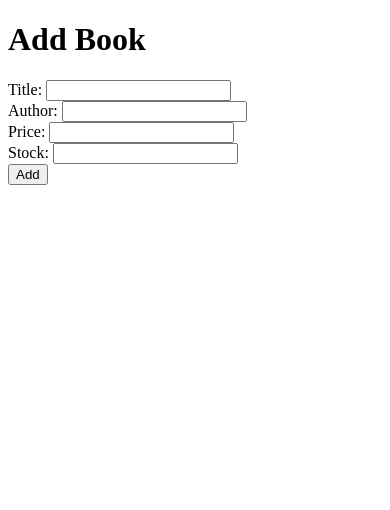
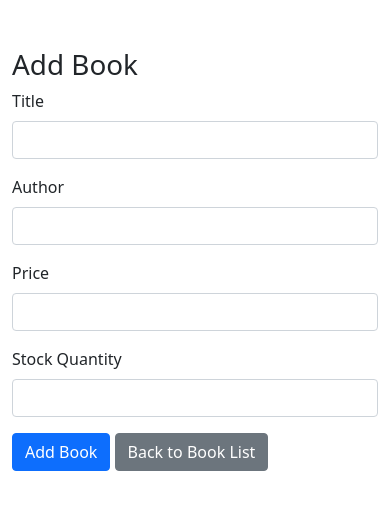
Before and after one commit to Khanh091/book-store-mvc, a Django app: page /staff/add_book/ in a window 390 px wide. Shown: the top 510 px of the page. Run offline with Django 5.2, Linux system fonts and the light colour scheme.

```diff
--- a/store/controllers/staffController/views.py
+++ b/store/controllers/staffController/views.py
@@ -3,10 +3,10 @@ from store.models import Book
 
 def staff_add_book(request):
     if request.method == 'POST':
-        title = request.POST['title']
-        author = request.POST['author']
-        price = request.POST['price']
-        stock = request.POST['stock']
+        title = request.POST.get('title')
+        author = request.POST.get('author')
+        price = request.POST.get('price')
+        stock = request.POST.get('stock')
         Book.objects.create(title=title, author=author, price=price, stock_quantity=stock)
         return redirect('book_list')
     return render(request, 'staff/add_book.html')
--- a/store/templates/cart/cart.html
+++ b/store/templates/cart/cart.html
@@ -28,7 +28,7 @@
                     <td>{{ item.book.title }}</td>
                     <td>{{ item.quantity }}</td>
                     <td>${{ item.book.price }}</td>
-                    <td>${{ item.book.price|floatformat:2 }}</td>
+                    <td>${% widthratio item.book.price 1 item.quantity %}</td>
                 </tr>
                 {% endfor %}
             </tbody>
--- a/store/templates/staff/add_book.html
+++ b/store/templates/staff/add_book.html
@@ -1,15 +1,35 @@
 <!DOCTYPE html>
-<html>
-<head><title>Add Book</title></head>
+<html lang="en">
+<head>
+    <meta charset="UTF-8">
+    <meta name="viewport" content="width=device-width, initial-scale=1.0">
+    <title>Add Book - Bookstore</title>
+    <link href="https://cdn.jsdelivr.net/npm/bootstrap@5.1.3/dist/css/bootstrap.min.css" rel="stylesheet">
+</head>
 <body>
-<h1>Add Book</h1>
-<form method="post">
-{% csrf_token %}
-Title: <input name="title"><br>
-Author: <input name="author"><br>
-Price: <input name="price"><br>
-Stock: <input name="stock"><br>
-<button type="submit">Add</button>
-</form>
+    <div class="container mt-5">
+        <h1>Add Book</h1>
+        <form method="POST">
+            {% csrf_token %}
+            <div class="mb-3">
+                <label for="title" class="form-label">Title</label>
+                <input type="text" class="form-control" id="title" name="title" required>
+            </div>
+            <div class="mb-3">
+                <label for="author" class="form-label">Author</label>
+                <input type="text" class="form-control" id="author" name="author" required>
+            </div>
+            <div class="mb-3">
+                <label for="price" class="form-label">Price</label>
+                <input type="number" step="0.01" class="form-control" id="price" name="price" required>
+            </div>
+            <div class="mb-3">
+                <label for="stock" class="form-label">Stock Quantity</label>
+                <input type="number" class="form-control" id="stock" name="stock" required>
+            </div>
+            <button type="submit" class="btn btn-primary">Add Book</button>
+            <a href="{% url 'book_list' %}" class="btn btn-secondary">Back to Book List</a>
+        </form>
+    </div>
 </body>
 </html>
```
Also changed, not shown: store/templates/book/search.html (+35 -8 lines), store/migrations/0002_orderitem.py (added).
